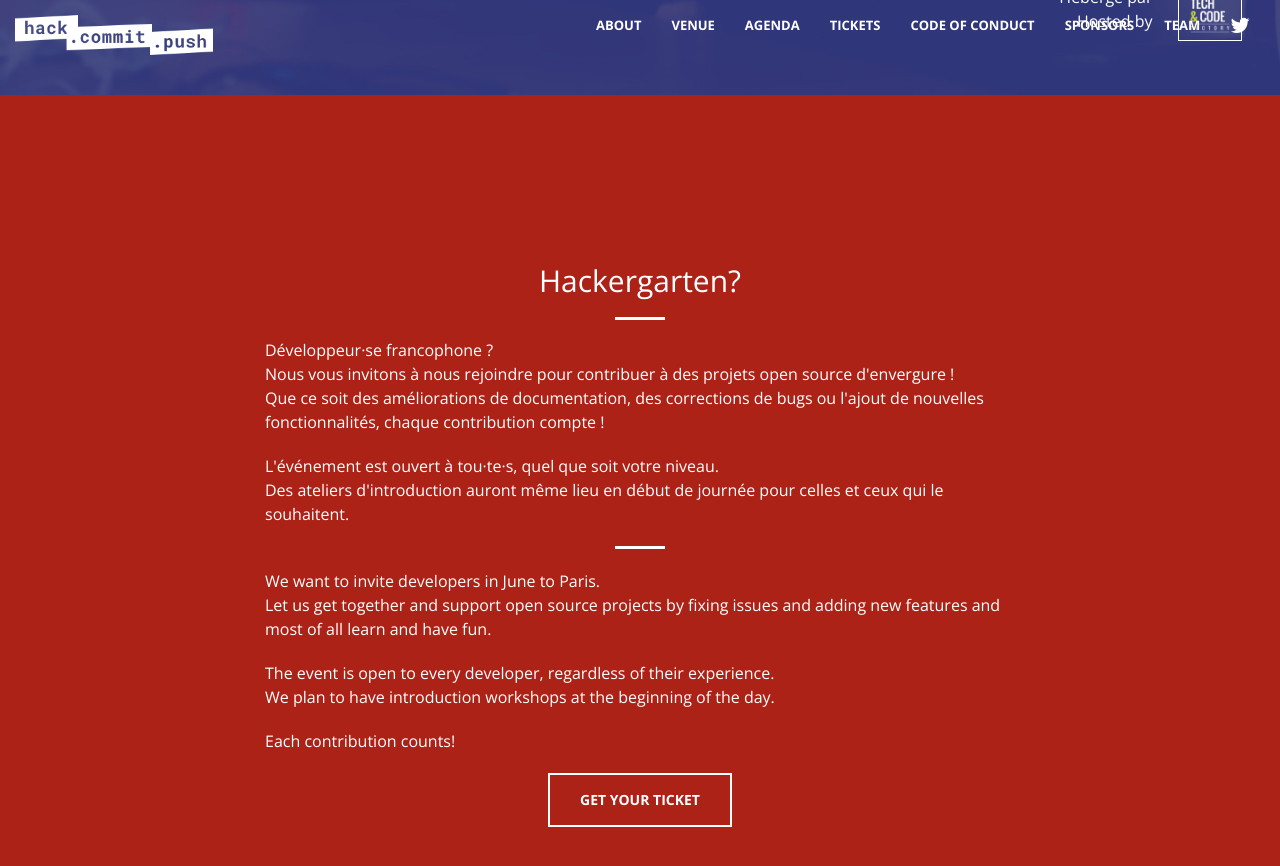
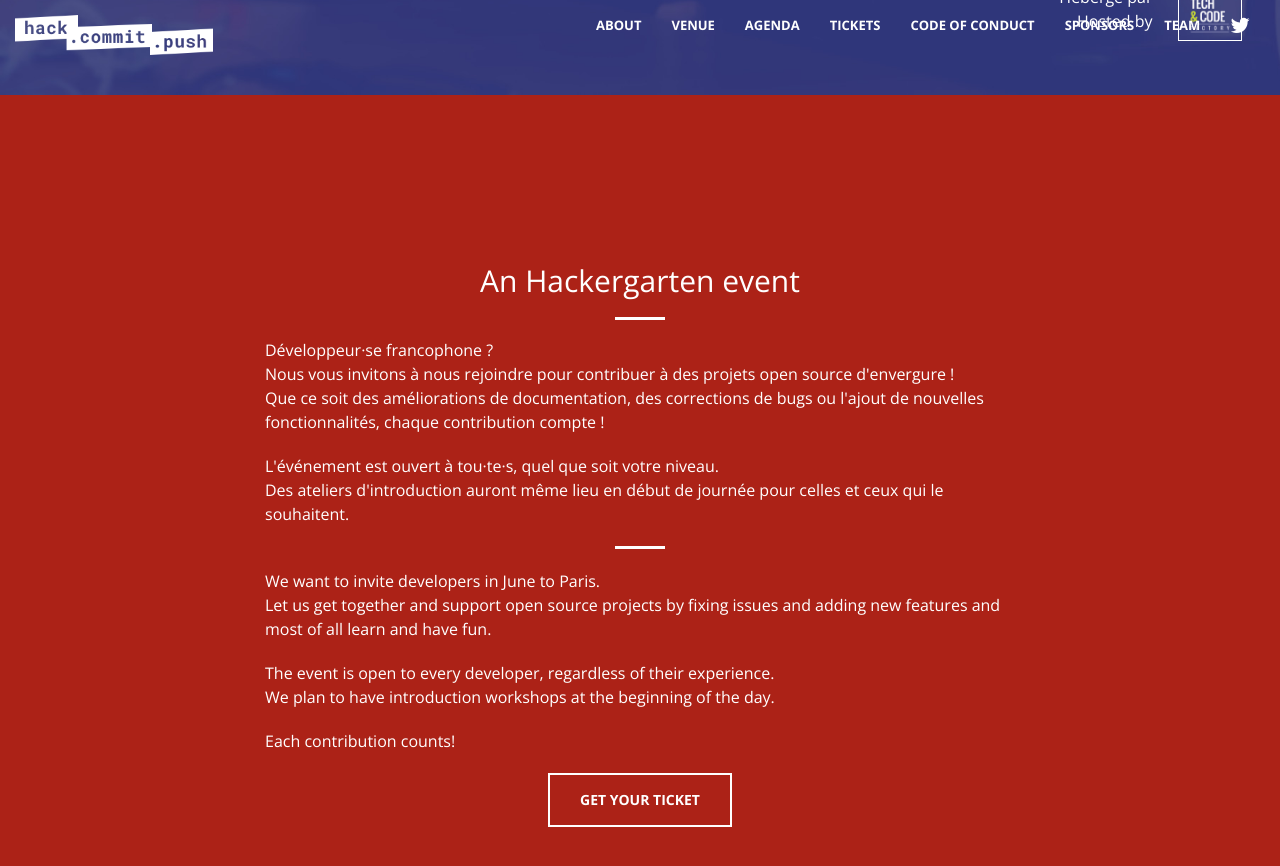
Before and after one commit to hackergarten/Paris2019, a Jekyll site: the page built from index.html, in a window 1280 px wide and 900 px high, scrolled down 805 px. Shown: the top 866 px of the window. Built offline with Jekyll 4.4.1, drawn with Linux system fonts in a browser that asks for light colours.

Commit message:
Change about title

```diff
--- a/_includes/about.html
+++ b/_includes/about.html
@@ -2,7 +2,7 @@
     <div class="container">
         <div class="row">
             <div class="col-sm-8 col-sm-offset-2 text-center">
-                <h2 class="section-heading">Hackergarten?</h2>
+                <h2 class="section-heading">An <a href="http://hackergarten.net/" rel="noopener" target="_blank">Hackergarten</a> event</h2>
                 <hr class="light">
                 <p class="text-left" lang="fr">Développeur·se francophone ?<br />
                 Nous vous invitons à nous rejoindre pour contribuer à des projets open source d'envergure !<br />
```
